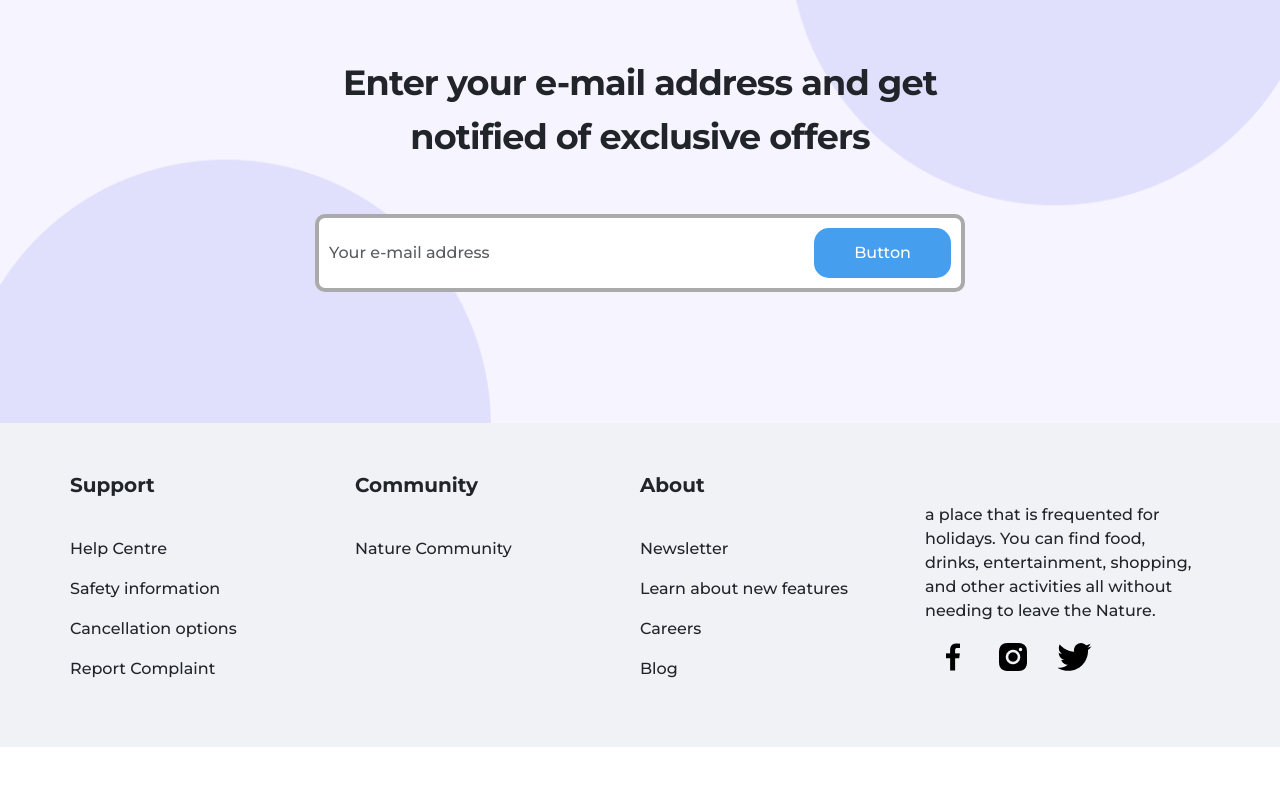
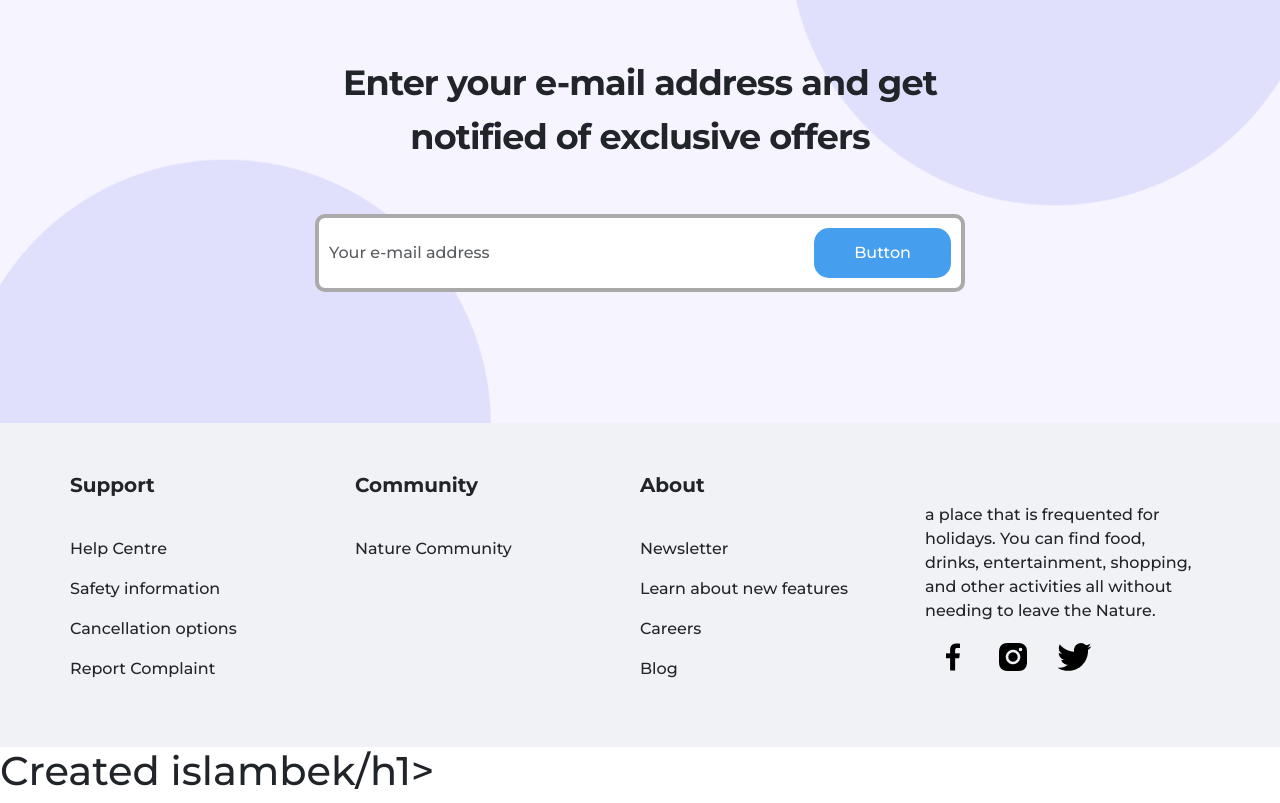
Before and after one commit to Komilov-K/travel, a plain HTML site: page index.html in a window 1280 px wide. Shown: the part 5807-6610 px from the top of the page. Before the commit the page ends 6554 px from the top, so only its background shows below. Drawn offline with nearby package versions, Linux system fonts and the light colour scheme.

Commit message:
changed index.html file

```diff
--- a/index.html
+++ b/index.html
@@ -326,6 +326,8 @@
         </div>
       </div>
     </footer>
+
+    <h1>Created islambek/h1>
 </body>
 <script src="https://cdn.jsdelivr.net/npm/bootstrap@5.3.0/dist/js/bootstrap.bundle.min.js"
     integrity="sha384-geWF76RCwLtnZ8qwWowPQNguL3RmwHVBC9FhGdlKrxdiJJigb/j/68SIy3Te4Bkz"
```
